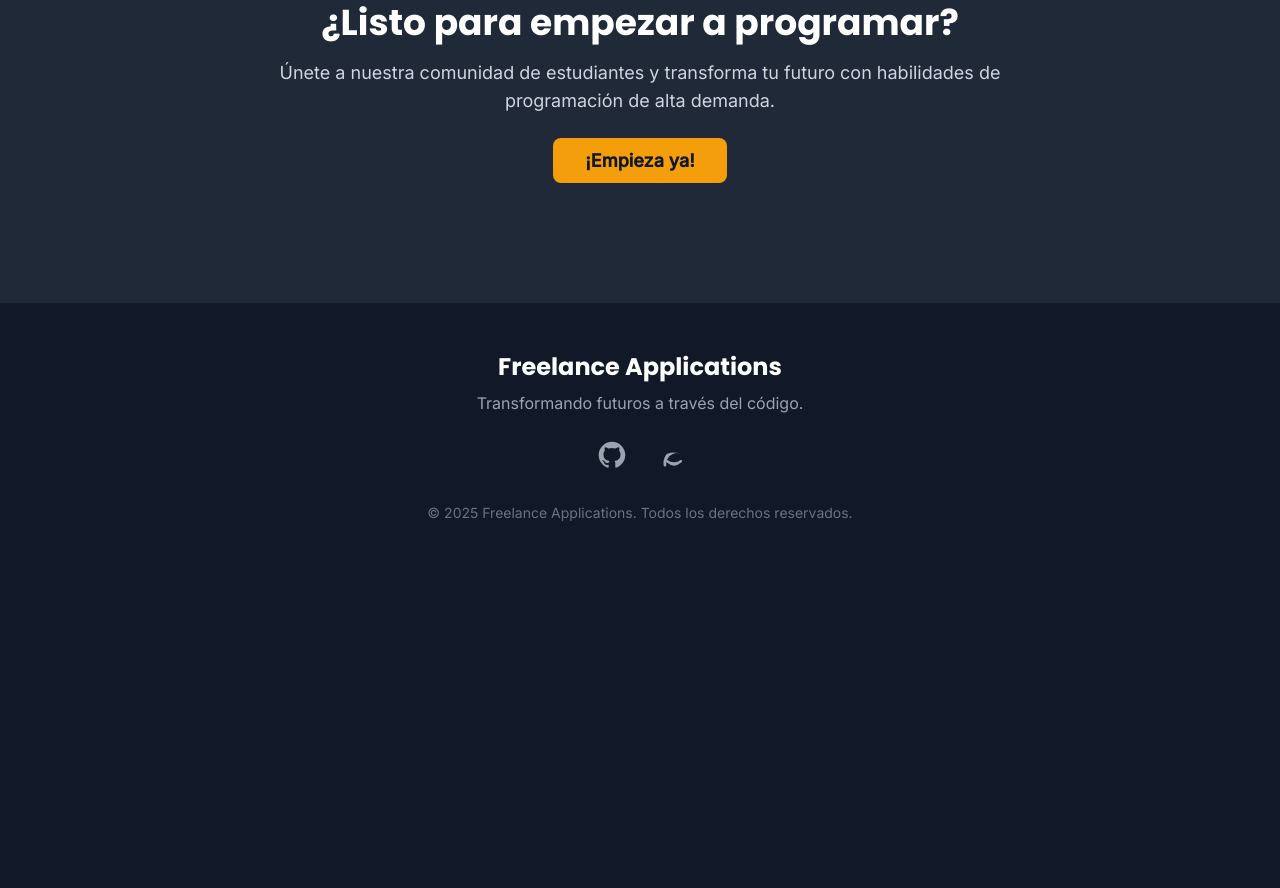
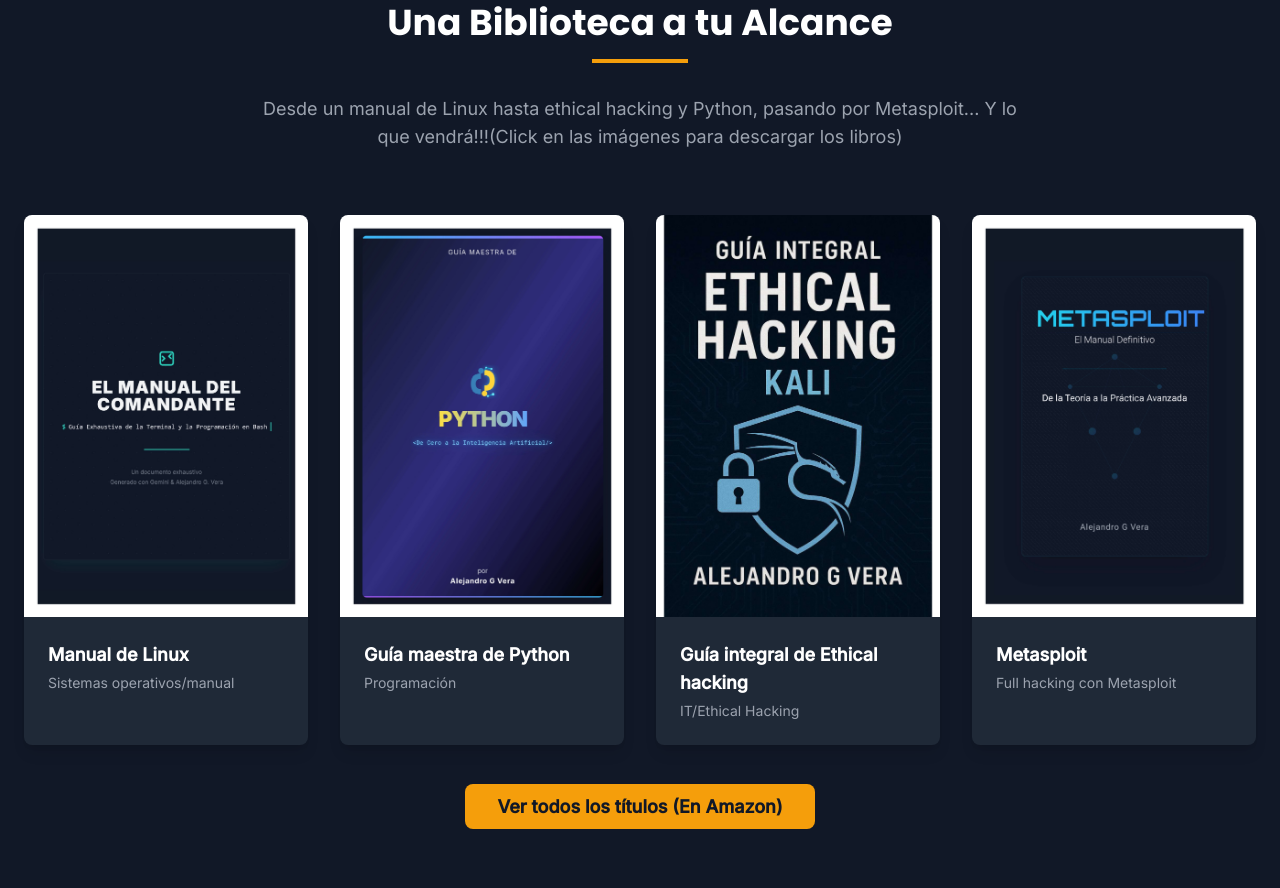
Before and after one commit to AlexielArdilla/cursos-free, a plain HTML site: page index.html in a window 1280 px wide. Shown: the part 2332-3220 px from the top of the page. Before the commit the page ends 2903 px from the top, so only its background shows below. Drawn offline with nearby package versions, Linux system fonts and the light colour scheme.

Commit message:
agregué secciones voy corrigiendo navbars etc

```diff
--- a/index.html
+++ b/index.html
@@ -205,6 +205,68 @@
             </div>
         </section>
 
+        <!-- Author / Books Section -->
+        <section id="author2" class="py-20 md:py-32 bg-gray-900">
+            <div class="container mx-auto px-6">
+                <div class="text-center mb-16">
+                    <h2 class="text-3xl md:text-4xl font-bold text-white">Una Biblioteca a tu Alcance</h2>
+                    <div class="w-24 h-1 bg-amber-500 mx-auto mt-4 mb-8"></div>
+                    <p class="text-lg text-gray-400 max-w-3xl mx-auto">Desde un manual de Linux hasta ethical hacking y Python, pasando por Metasploit... Y lo que vendrá!!!(Click en las imágenes para descargar los libros)</p>
+                </div>
+
+                <div class="grid grid-cols-1 sm:grid-cols-2 lg:grid-cols-4 gap-8">
+                    <!-- Book Card 1 -->
+                    <div class="book-card bg-gray-800 rounded-lg overflow-hidden shadow-lg">
+                        <a href="PDFs/01 Manual de Linux completo A G V.pdf" target="_blank"><img
+                                src="images/01_Manual_de_Linux_page-0001.jpg" alt="Portada del libro Manual de Linux"
+                                class="w-full h-auto object-cover"></a>
+                        <div class="p-6">
+                            <h4 class="font-bold text-white text-lg">Manual de Linux</h4>
+                            <p class="text-sm text-gray-400 mt-1">Sistemas operativos/manual</p>
+                        </div>
+                    </div>
+                    <!-- Book Card 2 -->
+                    <div class="book-card bg-gray-800 rounded-lg overflow-hidden shadow-lg">
+                        <a href="PDFs/02 Guía Maestra de Python Con Portada A G V.pdf"
+                            target="_blank"><img src="images/02 guia_de_python.jpg"
+                                alt="Portada del Libro Textos herméticos" class="w-full h-auto object-cover"></a>
+                        <div class="p-6">
+                            <h4 class="font-bold text-white text-lg">Guía maestra de Python</h4>
+                            <p class="text-sm text-gray-400 mt-1">Programación</p>
+                        </div>
+                    </div>
+                    <!-- Book Card 3 -->
+                    <div class="book-card bg-gray-800 rounded-lg overflow-hidden shadow-lg">
+                        <a href="PDFs/03 Guía integral Ethical hacking Kali A G V.pdf" target="_blank"><img
+                                src="images/03_Guía_integral_Ethical_hacking_page-0001.jpg"
+                                alt="Portada del libro Guía integral de Ethical hacking"
+                                class="w-full h-auto object-cover"></a>
+                        <div class="p-6">
+                            <h4 class="font-bold text-white text-lg">Guía integral de Ethical hacking</h4>
+                            <p class="text-sm text-gray-400 mt-1">IT/Ethical Hacking</p>
+                        </div>
+                    </div>
+                    <!-- Book Card 4 -->
+                    <div class="book-card bg-gray-800 rounded-lg overflow-hidden shadow-lg">
+                        <a href="PDFs/04 Metasploit Manual_Alejandro G Vera.pdf" target="_blank"><img
+                                src="images/04 metasploit_alexx.jpg"
+                                alt="Portada del libro El arte de la palabra" class="w-full h-auto object-cover"></a>
+                        <div class="p-6">
+                            <h4 class="font-bold text-white text-lg">Metasploit</h4>
+                            <p class="text-sm text-gray-400 mt-1">Full hacking con Metasploit</p>
+                        </div>
+                    </div>
+                </div>
+                <div class="text-center mt-12">
+                    <a href="https://www.amazon.co.uk/stores/Alejandro-Gonzalo-Vera/author/B00GI26T22/allbooks"
+                        target="_blank" rel="noopener noreferrer"
+                        class="bg-amber-500 text-gray-900 font-bold py-3 px-8 rounded-lg hover:bg-amber-600 transition-colors text-lg">
+                        Ver todos los títulos (En Amazon)
+                    </a>
+                </div>
+            </div>
+        </section>
+
         <!-- Call to Action / Contact Section -->
         <section id="contact" class="py-20 md:py-32 bg-gray-800 text-center">
             <div class="container mx-auto px-6">
```
Also changed, not shown: pagina_videos_JS.html (+1 -0 lines), pagina_videos_ethical_hacking.html (+1 -0 lines), pagina_videos_html_css.html (+1 -0 lines), pagina_videos_java.html (+1 -0 lines), pagina_videos_python.html (+1 -0 lines), pagina_videos_template.html (+1 -0 lines), images/01_Manual_de_Linux_page-0001.jpg (added), images/02 guia_de_python.jpg (added), images/03_Guía_integral_Ethical_hacking_page-0001.jpg (added), images/04 metasploit_alexx.jpg (added), 4 other files.
